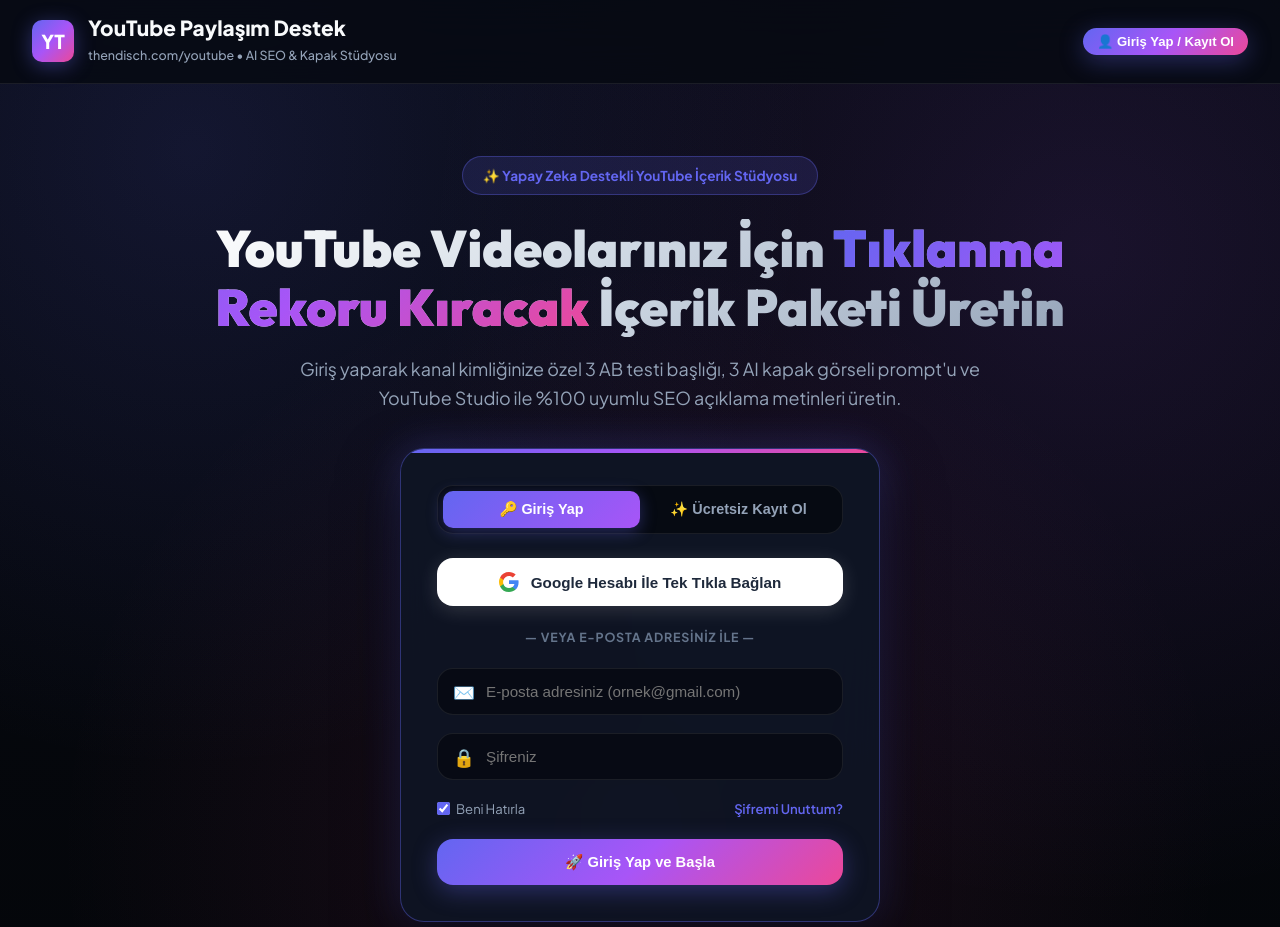
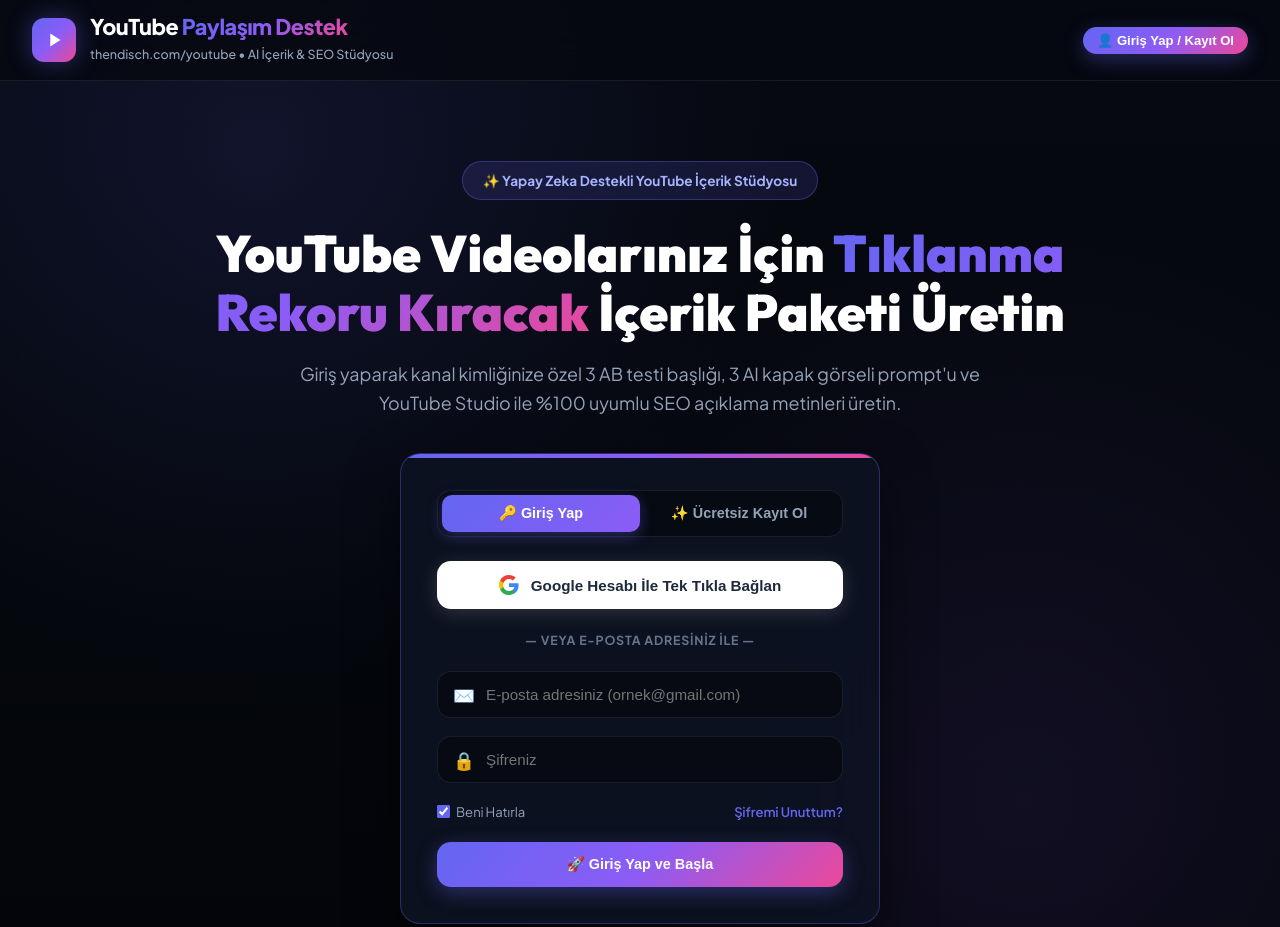
Before and after one commit to endisch/youtube-paylasim-destek, a website: page index.html in a window 1280 px wide. Shown: the top 927 px of the page. Drawn offline with Linux system fonts and the light colour scheme.

Commit message:
custom_glowing_play_spark_logo_icon_and_ultra_clean_minimal_ux

```diff
--- a/index.html
+++ b/index.html
@@ -3,11 +3,11 @@
 <head>
   <meta charset="UTF-8" />
   <meta name="viewport" content="width=device-width, initial-scale=1.0" />
-  <title>YouTube Paylaşım Destek | AI SEO & Kapak Stüdyosu</title>
+  <title>YouTube Paylaşım Destek | AI İçerik & SEO Stüdyosu</title>
 
   <!-- SEO & Meta -->
-  <meta name="description" content="YouTube Müzik ve İçerik Kanalları için AB Testine Uygun 3 Başlık, 3 Açıklama ve 3 Özel AI Thumbnail Prompt Jeneratörü." />
-  <meta name="theme-color" content="#0b0f19" />
+  <meta name="description" content="YouTube Müzik ve İçerik Kanalları için Basit, Hızlı ve AI Destekli AB Testi Başlık, SEO Açıklama ve Kapak Jeneratörü." />
+  <meta name="theme-color" content="#080c14" />
   <meta http-equiv="Cache-Control" content="no-cache, no-store, must-revalidate" />
 
   <!-- Google Fonts: Outfit, Plus Jakarta Sans, JetBrains Mono -->
@@ -19,32 +19,31 @@
   <script src="https://accounts.google.com/gsi/client" async defer></script>
 
   <style>
-    /* Ultra-Modern SaaS Aesthetics System */
+    /* Can Alıcı, Basit & Göz Alıcı Modern Tasarım Sistemi */
     :root {
-      --bg-dark: #070a12;
-      --bg-surface: #0f1524;
-      --bg-card: rgba(15, 21, 36, 0.85);
-      --bg-card-hover: rgba(22, 31, 52, 0.95);
+      --bg-dark: #060911;
+      --bg-surface: #0e1322;
+      --bg-card: rgba(14, 19, 34, 0.8);
+      --bg-card-hover: rgba(20, 27, 48, 0.9);
 
       --border-subtle: rgba(255, 255, 255, 0.08);
-      --border-glow: rgba(99, 102, 241, 0.4);
+      --border-glow: rgba(99, 102, 241, 0.35);
 
       --primary-indigo: #6366f1;
-      --primary-purple: #a855f7;
+      --primary-purple: #8b5cf6;
       --primary-pink: #ec4899;
-      --accent-amber: #f59e0b;
-
-      --text-main: #f8fafc;
+
+      --text-main: #ffffff;
       --text-muted: #94a3b8;
       --text-dim: #64748b;
 
       --success: #10b981;
-      --radius-lg: 24px;
-      --radius-md: 16px;
+      --radius-lg: 20px;
+      --radius-md: 14px;
       --radius-sm: 10px;
 
-      --glass-shadow: 0 25px 60px rgba(0, 0, 0, 0.6);
-      --indigo-glow: 0 0 40px rgba(99, 102, 241, 0.3);
+      --glass-shadow: 0 20px 50px rgba(0, 0, 0, 0.55);
+      --logo-glow: 0 0 25px rgba(99, 102, 241, 0.4);
     }
 
     * {
@@ -56,12 +55,11 @@
     body {
       background-color: var(--bg-dark);
       background-image:
-        radial-gradient(circle at 15% 15%, rgba(99, 102, 241, 0.14) 0%, transparent 45%),
-        radial-gradient(circle at 85% 25%, rgba(168, 85, 247, 0.12) 0%, transparent 50%),
-        radial-gradient(circle at 50% 85%, rgba(236, 72, 153, 0.1) 0%, transparent 55%),
-        linear-gradient(180deg, #070a12 0%, #04060a 100%);
+        radial-gradient(circle at 20% 15%, rgba(99, 102, 241, 0.12) 0%, transparent 40%),
+        radial-gradient(circle at 80% 80%, rgba(139, 92, 246, 0.1) 0%, transparent 45%),
+        linear-gradient(180deg, #060911 0%, #030509 100%);
       color: var(--text-main);
-      font-family: 'Plus Jakarta Sans', 'Outfit', sans-serif;
+      font-family: 'Plus Jakarta Sans', sans-serif;
       line-height: 1.6;
       min-height: 100vh;
       display: flex;
@@ -69,18 +67,17 @@
     }
 
     .outfit-font { font-family: 'Outfit', sans-serif; }
-    code, pre { font-family: 'JetBrains Mono', monospace; }
 
     /* Header Nav */
     header {
-      background: rgba(7, 10, 18, 0.85);
+      background: rgba(6, 9, 17, 0.85);
       backdrop-filter: blur(20px);
       -webkit-backdrop-filter: blur(20px);
       border-bottom: 1px solid var(--border-subtle);
       position: sticky;
       top: 0;
       z-index: 100;
-      padding: 16px 32px;
+      padding: 14px 32px;
     }
 
     .header-container {
@@ -92,33 +89,49 @@
       gap: 24px;
     }
 
-    .brand-group {
+    /* Custom Eye-Catching Logo Symbol */
+    .brand-logo-wrap {
       display: flex;
       align-items: center;
       gap: 14px;
       text-decoration: none;
     }
 
-    .brand-logo-icon {
-      width: 42px;
-      height: 42px;
-      border-radius: var(--radius-sm);
-      background: linear-gradient(135deg, var(--primary-indigo), var(--primary-purple), var(--primary-pink));
+    .custom-logo-icon {
+      width: 44px;
+      height: 44px;
+      border-radius: 12px;
+      background: linear-gradient(135deg, #6366f1 0%, #8b5cf6 50%, #ec4899 100%);
       display: flex;
       align-items: center;
       justify-content: center;
-      font-weight: 900;
-      font-size: 1.2rem;
-      color: #fff;
-      box-shadow: 0 4px 20px rgba(99, 102, 241, 0.4);
+      box-shadow: var(--logo-glow);
+      transition: transform 0.3s cubic-bezier(0.16, 1, 0.3, 1);
+    }
+
+    .brand-logo-wrap:hover .custom-logo-icon {
+      transform: scale(1.06) rotate(-2deg);
+    }
+
+    .custom-logo-svg {
+      width: 22px;
+      height: 22px;
+      fill: #ffffff;
     }
 
     .brand-title {
-      font-size: 1.3rem;
+      font-size: 1.35rem;
       font-weight: 800;
       color: var(--text-main);
       margin: 0;
       line-height: 1.2;
+      letter-spacing: -0.02em;
+    }
+
+    .brand-title span {
+      background: linear-gradient(135deg, var(--primary-indigo), var(--primary-purple), var(--primary-pink));
+      -webkit-background-clip: text;
+      -webkit-text-fill-color: transparent;
     }
 
     .brand-sub {
@@ -131,10 +144,10 @@
     .nav-tabs {
       display: flex;
       align-items: center;
-      gap: 8px;
-      background: rgba(15, 21, 36, 0.8);
+      gap: 6px;
+      background: rgba(14, 19, 34, 0.8);
       border: 1px solid var(--border-subtle);
-      padding: 5px;
+      padding: 4px;
       border-radius: var(--radius-md);
     }
 
@@ -155,19 +168,13 @@
 
     .nav-tab-btn:hover {
       color: var(--text-main);
-      background: rgba(255, 255, 255, 0.05);
+      background: rgba(255, 255, 255, 0.06);
     }
 
     .nav-tab-btn.active {
       background: linear-gradient(135deg, var(--primary-indigo), var(--primary-purple));
       color: #ffffff;
       box-shadow: 0 4px 14px rgba(99, 102, 241, 0.35);
-    }
-
-    .header-actions {
-      display: flex;
-      align-items: center;
-      gap: 12px;
     }
 
     /* Buttons System */
@@ -175,22 +182,21 @@
       display: inline-flex;
       align-items: center;
       justify-content: center;
-      gap: 10px;
+      gap: 8px;
       background: rgba(255, 255, 255, 0.06);
       color: var(--text-main);
       border: 1px solid var(--border-subtle);
-      padding: 12px 22px;
+      padding: 10px 20px;
       border-radius: var(--radius-md);
-      font-size: 0.92rem;
+      font-size: 0.9rem;
       font-weight: 600;
       cursor: pointer;
-      transition: all 0.25s cubic-bezier(0.16, 1, 0.3, 1);
+      transition: all 0.25s ease;
       text-decoration: none;
     }
 
     .btn:hover {
       background: rgba(255, 255, 255, 0.12);
-      border-color: rgba(255, 255, 255, 0.22);
       transform: translateY(-2px);
     }
 
@@ -199,18 +205,15 @@
       color: #ffffff;
       border: none;
       font-weight: 700;
-      box-shadow: 0 6px 24px rgba(99, 102, 241, 0.35);
+      box-shadow: 0 6px 20px rgba(99, 102, 241, 0.35);
     }
 
     .btn-gradient:hover {
-      box-shadow: 0 8px 32px rgba(168, 85, 247, 0.48);
+      box-shadow: 0 8px 28px rgba(139, 92, 246, 0.45);
       transform: translateY(-2px);
     }
 
-    .btn-sm {
-      padding: 6px 14px;
-      font-size: 0.82rem;
-    }
+    .btn-sm { padding: 6px 14px; font-size: 0.82rem; }
 
     /* Layout Wrapper */
     .app-viewport {
@@ -239,15 +242,15 @@
       align-items: center;
       justify-content: center;
       text-align: center;
-      padding: 40px 24px;
-      max-width: 960px;
+      padding: 48px 24px;
+      max-width: 920px;
       margin: 0 auto;
     }
 
     .hero-badge {
       background: rgba(99, 102, 241, 0.15);
       border: 1px solid rgba(99, 102, 241, 0.35);
-      color: var(--primary-indigo);
+      color: #a5b4fc;
       font-weight: 700;
       font-size: 0.85rem;
       padding: 8px 20px;
@@ -263,9 +266,7 @@
       font-weight: 900;
       line-height: 1.15;
       margin-bottom: 18px;
-      background: linear-gradient(135deg, #ffffff 0%, #cbd5e1 50%, #94a3b8 100%);
-      -webkit-background-clip: text;
-      -webkit-text-fill-color: transparent;
+      color: #ffffff;
     }
 
     .hero-title span {
@@ -278,12 +279,12 @@
       font-size: 1.12rem;
       color: var(--text-muted);
       margin-bottom: 36px;
-      max-width: 720px;
+      max-width: 700px;
     }
 
     /* High-End Authentication Card */
     .pro-auth-card {
-      background: rgba(15, 21, 36, 0.92);
+      background: rgba(14, 19, 34, 0.92);
       backdrop-filter: blur(25px);
       -webkit-backdrop-filter: blur(25px);
       border: 1px solid var(--border-glow);
@@ -291,7 +292,7 @@
       padding: 36px;
       width: 100%;
       max-width: 480px;
-      box-shadow: var(--glass-shadow), var(--indigo-glow);
+      box-shadow: var(--glass-shadow);
       text-align: left;
       position: relative;
       overflow: hidden;
@@ -305,13 +306,12 @@
       background: linear-gradient(90deg, var(--primary-indigo), var(--primary-purple), var(--primary-pink));
     }
 
-    /* Segmented Control Tabs */
     .segmented-control {
       display: flex;
-      background: rgba(6, 9, 16, 0.8);
+      background: rgba(6, 9, 17, 0.8);
       border: 1px solid var(--border-subtle);
       border-radius: var(--radius-md);
-      padding: 5px;
+      padding: 4px;
       margin-bottom: 24px;
     }
 
@@ -326,16 +326,15 @@
       font-size: 0.9rem;
       border-radius: var(--radius-sm);
       cursor: pointer;
-      transition: all 0.25s ease;
+      transition: all 0.2s ease;
     }
 
     .segmented-btn.active {
       background: linear-gradient(135deg, var(--primary-indigo), var(--primary-purple));
       color: #ffffff;
-      box-shadow: 0 4px 16px rgba(99, 102, 241, 0.35);
-    }
-
-    /* Input Field Container with Left Icon */
+      box-shadow: 0 4px 14px rgba(99, 102, 241, 0.35);
+    }
+
     .input-field-wrapper {
       position: relative;
       margin-bottom: 18px;
@@ -349,12 +348,11 @@
       color: var(--text-dim);
       font-size: 1.1rem;
       pointer-events: none;
-      transition: color 0.2s;
     }
 
     .input-field-control {
       width: 100%;
-      background: rgba(6, 9, 16, 0.75);
+      background: rgba(6, 9, 17, 0.75);
       border: 1px solid var(--border-subtle);
       border-radius: var(--radius-md);
       padding: 14px 16px 14px 48px;
@@ -366,15 +364,10 @@
 
     .input-field-control:focus {
       border-color: var(--primary-indigo);
-      background: rgba(10, 14, 24, 0.95);
+      background: rgba(10, 14, 26, 0.95);
       box-shadow: 0 0 0 4px rgba(99, 102, 241, 0.2);
     }
 
-    .input-field-control:focus + .input-field-icon {
-      color: var(--primary-indigo);
-    }
-
-    /* Official Google Button Styling */
     .google-custom-btn {
       width: 100%;
       background: #ffffff;
@@ -396,14 +389,11 @@
     .google-custom-btn:hover {
       background: #f8fafc;
       transform: translateY(-2px);
-      box-shadow: 0 8px 25px rgba(255, 255, 255, 0.25);
-    }
-
-    /* Page Views Control */
+    }
+
     .page-view { display: none; }
     .page-view.active { display: block; }
 
-    /* Dashboard View Layout */
     .dashboard-grid {
       display: grid;
       grid-template-columns: 360px 1fr;
@@ -414,7 +404,6 @@
       .dashboard-grid { grid-template-columns: 1fr; }
     }
 
-    /* Form Elements */
     .form-group { margin-bottom: 18px; }
 
     .form-group label {
@@ -429,7 +418,7 @@
 
     .form-control {
       width: 100%;
-      background: rgba(6, 9, 16, 0.75);
+      background: rgba(6, 9, 17, 0.75);
       border: 1px solid var(--border-subtle);
       border-radius: var(--radius-md);
       padding: 12px 16px;
@@ -441,15 +430,15 @@
 
     .form-control:focus {
       border-color: var(--primary-indigo);
-      background: rgba(10, 14, 24, 0.95);
+      background: rgba(10, 14, 26, 0.95);
       box-shadow: 0 0 0 4px rgba(99, 102, 241, 0.2);
     }
 
     textarea.form-control { resize: vertical; min-height: 100px; }
 
-    /* Generator Box */
+    /* Clean 1-Click Generator Box */
     .generator-card {
-      background: linear-gradient(180deg, rgba(20, 27, 45, 0.9) 0%, rgba(11, 15, 25, 0.95) 100%);
+      background: linear-gradient(180deg, rgba(18, 25, 45, 0.9) 0%, rgba(10, 14, 25, 0.95) 100%);
       border: 1px solid var(--border-glow);
       border-radius: var(--radius-lg);
       padding: 32px;
@@ -466,7 +455,6 @@
       background: linear-gradient(90deg, var(--primary-indigo), var(--primary-purple), var(--primary-pink));
     }
 
-    /* Loading Box */
     .loading-box {
       display: none;
       text-align: center;
@@ -488,7 +476,6 @@
 
     @keyframes spin { 0% { transform: rotate(0deg); } 100% { transform: rotate(360deg); } }
 
-    /* Output Results Sections */
     .results-wrapper { display: flex; flex-direction: column; gap: 32px; margin-top: 32px; }
 
     .section-head {
@@ -509,11 +496,10 @@
       gap: 10px;
     }
 
-    /* Titles Grid */
     .titles-grid { display: grid; grid-template-columns: repeat(auto-fit, minmax(320px, 1fr)); gap: 20px; }
 
     .title-card {
-      background: rgba(17, 23, 38, 0.85);
+      background: rgba(14, 19, 34, 0.85);
       border: 1px solid var(--border-subtle);
       border-radius: var(--radius-md);
       padding: 22px;
@@ -526,7 +512,6 @@
 
     .title-card:hover { border-color: var(--primary-indigo); transform: translateY(-3px); }
 
-    /* Thumbnails Grid */
     .thumbs-grid { display: grid; grid-template-columns: repeat(auto-fit, minmax(340px, 1fr)); gap: 24px; }
 
     .thumb-card {
@@ -548,7 +533,6 @@
 
     .thumb-body { padding: 20px; display: flex; flex-direction: column; gap: 14px; flex: 1; }
 
-    /* Tag Pills */
     .tags-flex { display: flex; flex-wrap: wrap; gap: 8px; }
     .tag-pill {
       background: rgba(99, 102, 241, 0.12);
@@ -560,7 +544,6 @@
       font-weight: 600;
     }
 
-    /* Toast */
     .toast {
       position: fixed;
       bottom: 30px;
@@ -578,7 +561,6 @@
     }
     .toast.show { transform: translateY(0); opacity: 1; }
 
-    /* Modals */
     .modal-overlay {
       display: none;
       position: fixed;
@@ -607,11 +589,16 @@
   <!-- Translucent Top Header -->
   <header>
     <div class="header-container">
-      <a href="https://thendisch.com" class="brand-group">
-        <div class="brand-logo-icon">YT</div>
+      <a href="https://thendisch.com" class="brand-logo-wrap">
+        <!-- Striking Custom Play-Spark Logo Icon -->
+        <div class="custom-logo-icon">
+          <svg class="custom-logo-svg" viewBox="0 0 24 24">
+            <path d="M8 5v14l11-7z"/>
+          </svg>
+        </div>
         <div>
-          <h1 class="brand-title">YouTube Paylaşım Destek</h1>
-          <span class="brand-sub">thendisch.com/youtube • AI SEO & Kapak Stüdyosu</span>
+          <h1 class="brand-title">YouTube <span>Paylaşım Destek</span></h1>
+          <span class="brand-sub">thendisch.com/youtube • AI İçerik & SEO Stüdyosu</span>
         </div>
       </a>
 
@@ -660,10 +647,8 @@
 
         <!-- Official Real Google OAuth Sign-In Button -->
         <div style="margin-bottom:22px;">
-          <!-- Official Google Identity Services SDK Render Target -->
           <div id="googleSdkBtnContainer" style="display:none; width:100%;"></div>
 
-          <!-- Fallback Official Styled Google Button -->
           <button class="google-custom-btn" id="googleCustomBtn" onclick="triggerOfficialGoogleAuth()">
             <svg width="20" height="20" viewBox="0 0 18 18"><path fill="#4285F4" d="M17.64 9.2c0-.637-.057-1.251-.164-1.84H9v3.481h4.844c-.209 1.125-.843 2.078-1.796 2.717v2.258h2.908c1.702-1.567 2.684-3.874 2.684-6.616z"/><path fill="#34A853" d="M9 18c2.43 0 4.467-.806 5.956-2.18l-2.908-2.259c-.806.54-1.837.86-3.048.86-2.344 0-4.328-1.584-5.036-3.711H.957v2.332A8.997 8.997 0 0 0 9 18z"/><path fill="#FBBC05" d="M3.964 10.71A5.41 5.41 0 0 1 3.682 9c0-.593.102-1.17.282-1.71V4.958H.957A8.996 8.996 0 0 0 0 9c0 1.452.348 2.827.957 4.042l3.007-2.332z"/><path fill="#EA4335" d="M9 3.58c1.321 0 2.508.454 3.44 1.345l2.582-2.58C13.463.891 11.426 0 9 0A8.997 8.997 0 0 0 .957 4.958L3.964 7.29C4.672 5.163 6.656 3.58 9 3.58z"/></svg>
             Google Hesabı İle Tek Tıkla Bağlan
@@ -979,7 +964,6 @@
       initOfficialGoogleSDK();
     });
 
-    // Initialize Official Google Identity Services SDK
     function initOfficialGoogleSDK() {
       if (window.google && google.accounts && google.accounts.id) {
         google.accounts.id.initialize({
@@ -988,7 +972,6 @@
           auto_select: false
         });
 
-        // Render official button if element exists
         const btnContainer = document.getElementById("googleSdkBtnContainer");
         if (btnContainer) {
           btnContainer.style.display = "block";
@@ -1028,7 +1011,6 @@
       }
     }
 
-    // Official Google Auth Trigger (Uses Google One-Tap or Google Accounts Popup)
     function triggerOfficialGoogleAuth() {
       if (window.google && google.accounts && google.accounts.id) {
         google.accounts.id.prompt((notification) => {
@@ -1042,7 +1024,6 @@
     }
 
     async function performSeamlessGoogleLogin() {
-      // Seamless Google Account extraction
       try {
         const res = await fetch("/api/auth/google", {
           method: "POST",
@@ -1070,7 +1051,6 @@
       }
     }
 
-    // Page View Navigation
     function switchPageView(pageId) {
       if (!currentUser && pageId !== 'landing') {
         alert("Lütfen önce giriş yapın!");
@@ -1123,7 +1103,6 @@
       if (container) container.scrollIntoView({ behavior: 'smooth' });
     }
 
-    // Session Management
     async function checkCurrentSession() {
       if (!authToken) {
         renderGuestState();
@@ -1182,7 +1161,6 @@
       `;
     }
 
-    // High-End On-Page Authentication Methods
     async function performProLogin() {
       const email = document.getElementById("proLoginEmail").value.trim();
       const password = document.getElementById("proLoginPassword").value.trim();
@@ -1257,7 +1235,6 @@
       showToast("Oturum kapatıldı.");
     }
 
-    // Channels Page View
     function renderChannelsPage() {
       const grid = document.getElementById("channelsPageGrid");
       grid.innerHTML = channels.map(ch => `
@@ -1273,7 +1250,6 @@
       `).join("");
     }
 
-    // History Page View
     function renderHistoryPage() {
       const grid = document.getElementById("historyPageGrid");
       const historyList = storage.get(`history:${activeChannelId}`) || [];
@@ -1294,7 +1270,6 @@
       `).join("");
     }
 
-    // Channel Selection & Render
     function loadChannels() {
       const stored = storage.get("channels");
       channels = (stored && stored.length > 0) ? stored : SAMPLE_CHANNELS;
@@ -1328,7 +1303,6 @@
       `;
     }
 
-    // Content Package Generation Core
     async function generateContentPackage() {
       const titleInput = document.getElementById("videoTitleInput").value.trim();
       const vibeInput = document.getElementById("videoVibeInput").value.trim();
```
